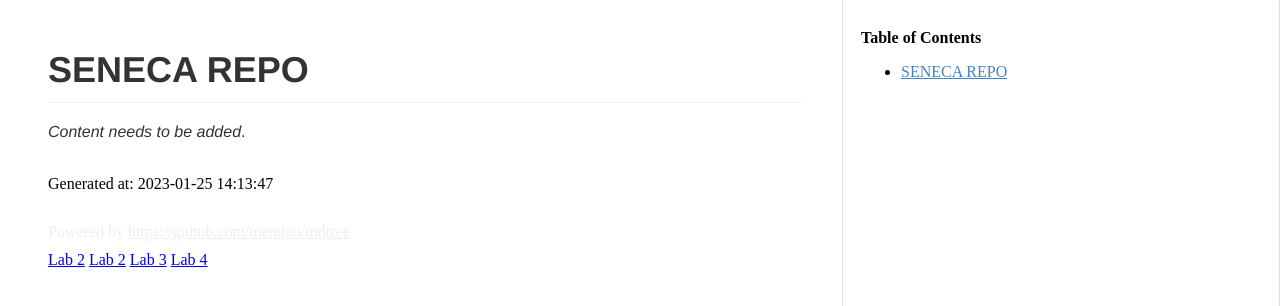
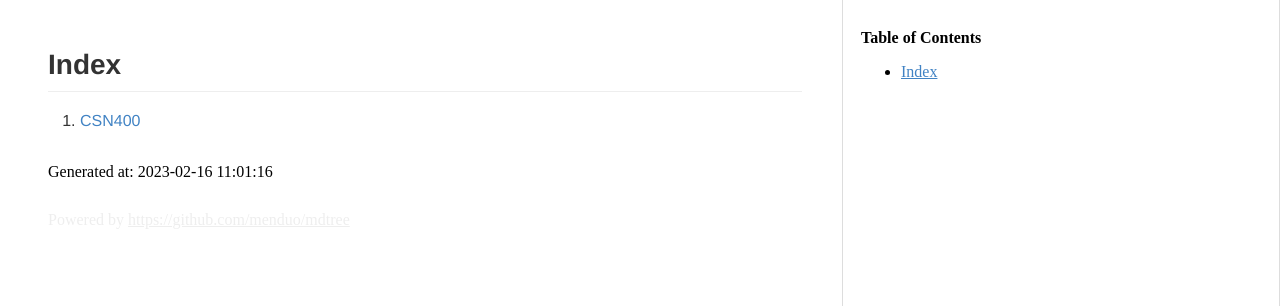
Before and after one commit to srjoeraj/seneca, a plain HTML site: page index.html in a window 1280 px wide. Shown: the top 306 px of the page. Drawn offline with Linux system fonts and the light colour scheme.

Commit message:
updates index.html

```diff
--- a/index.html
+++ b/index.html
@@ -4,7 +4,7 @@
     <meta charset="UTF-8">
     <meta name="viewport" content="width=device-width, initial-scale=1.0, user-scalable=yes">
     <meta name="powered-by" content="https://github.com/menduo/mdtree">
-    <title>SENECA REPO</title>
+    <title># Index</title>
     <style>
         #sidebar:hover,pre{overflow:auto}#footer,#footer a{color:#eee}body{padding:40px}#layout>header,.btns{width:auto}#sidebar{width:400px;height:100%;position:fixed;top:0;right:0;overflow:hidden;background:#fff;z-index:100;padding:18px;border:1px solid #ddd;border-top:none;border-bottom:none}#sidebar h1{font-size:16px}#sidebar a,#sidebar a:visited{color:#4183c4}#sidebar a:hover{font-size:120%;color:#1e90ff}#custom-toc-container{padding-left:0;padding-bottom:20px}#content-container{padding-left:0;padding-right:430px;margin:0}.markdown-body{box-sizing:border-box;min-width:200px;max-width:980px;margin:0 auto}pre{background-color:#f8f8f8;border:1px solid #ccc;font-size:13px;line-height:19px;padding:6px 10px;border-radius:3px}
 #footer{margin:30px auto 10px;}
@@ -33,7 +33,7 @@
             <div id="custom-toc-container">
                 <div class="toc">
 <ul>
-<li><a href="#seneca-repo">SENECA REPO</a></li>
+<li><a href="#index">Index</a></li>
 </ul>
 </div>
 
@@ -41,13 +41,15 @@
         </div>
         <div id="content-container">
             <div class="markdown-body markdown-content">
-                <h1 id="seneca-repo">SENECA REPO</h1>
-<p><em>Content needs to be added</em>.</p>
+                <h2 id="index">Index</h2>
+<ol>
+<li><a href="CSN400/index.html">CSN400</a></li>
+</ol>
             </div>
         </div>
 
         <div id="generated-at">
-        Generated at: 2023-01-25 14:13:47
+        Generated at: 2023-02-16 11:01:16
     </div>
 
 
@@ -58,11 +60,7 @@
                 https://github.com/menduo/mdtree
             </a>
         </div>
-    <a href="CSN400/Lab2-CheckList.html"> Lab 2</a
 </div>
-    <a href="CSN400/Lab2-CheckList.html"> Lab 2</a>
-    <a href="CSN400/lab3.html"> Lab 3</a>
-        <a href="CSN400/lab4.html"> Lab 4</a>
 </body>
 
 <script>
```
